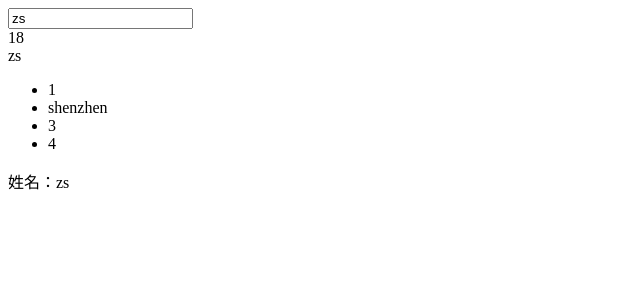
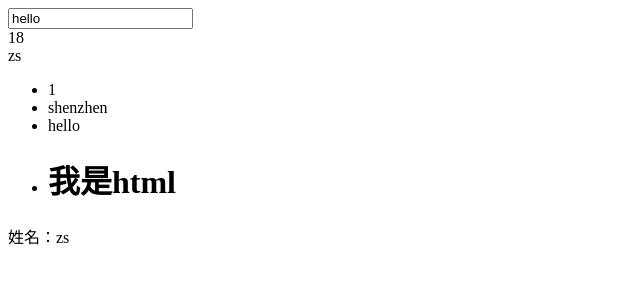
Before and after one commit to hymore/vue_learn, a plain HTML site: page index.html in a window 1280 px wide. Shown: the whole page, without its empty margins (0-640 px from the left). Drawn offline with Linux system fonts and the light colour scheme.

Commit message:
add v-html

```diff
--- /dev/null
+++ b/CompileUtils.js
@@ -0,0 +1,101 @@
+// 观察者
+class Watcher {
+  constructor(vm, expr, cb) {
+    this.vm = vm;
+    this.expr = expr;
+    this.cb = cb;
+    this.oldvalue = this.getValue(expr, vm);
+  }
+  getValue() {
+    Dep.target = this;
+    let value = CompileUtils.getValue(this.expr, this.vm);
+    Dep.target = null;
+    return value;
+  }
+  update() {
+    let newValue = CompileUtils.getValue(this.expr, this.vm);
+    if (newValue !== this.oldvalue) {
+      this.cb(newValue);
+    }
+  }
+}
+export class Dep {
+  constructor() {
+    this.subs = [];
+  }
+  add(watcher) {
+    this.subs.push(watcher);
+  }
+  notify() {
+    this.subs.forEach(watcher => {
+      watcher.update();
+    });
+  }
+}
+const CompileUtils = {
+  model(node, expr, vm) {
+    let hanlder = this.updater["modelUpdater"];
+    let value = this.getValue(expr, vm);
+    hanlder(node, value);
+    new Watcher(vm, expr, newValue => {
+      hanlder(node, newValue);
+    });
+    node.addEventListener("input", e => {
+      let newValue = e.target.value;
+      let arr = expr.split(".");
+      let [name] = arr.splice(-1);
+      let res = arr.reduce((p, c) => {
+        return p[c];
+      }, vm.$data);
+      res[name] = newValue;
+    });
+  },
+  html(node, expr, vm) {
+    let hanlder = this.updater["htmlUpdater"];
+    let value = this.getValue(expr, vm);
+    hanlder(node, value);
+    new Watcher(vm, expr, newValue => {
+      hanlder(node, newValue);
+    });
+  },
+
+  text(node, expr, vm) {
+    let hanlder = this.updater["textUpdater"];
+    let content = expr.replace(/\{\{(.+?)\}\}/g, (...args) => {
+      new Watcher(vm, args[1], () => {
+        hanlder(node, this.getConentValue(expr, vm));
+      });
+      return this.getValue(args[1], vm);
+    });
+
+    hanlder(node, content);
+  },
+  on(node, expr, vm, eventName) {
+    node.addEventListener(eventName, e => {
+      vm.$data[expr].call(vm, e);
+    });
+  },
+  getValue(expr, vm) {
+    return expr.split(".").reduce((data, current) => {
+      return data[current];
+    }, vm.$data);
+  },
+  getConentValue(expr, vm) {
+    return expr.replace(/\{\{(.+?)\}\}/g, (...args) => {
+      return this.getValue(args[1], vm);
+    });
+  },
+  updater: {
+    modelUpdater(node, value) {
+      node.value = value;
+    },
+    textUpdater(node, value) {
+      node.textContent = value;
+    },
+    htmlUpdater(node, value) {
+      node.innerHTML = value;
+    }
+  }
+};
+
+export default CompileUtils;
--- /dev/null
+++ b/Compiler.js
@@ -0,0 +1,53 @@
+import CompileUtils from "./CompileUtils.js";
+class Compiler {
+  constructor(el, vm) {
+    this.el = this.isElementNode(el) ? el : document.querySelector(el);
+    this.vm = vm;
+    let fragment = this.node2fragment(this.el);
+    this.compile(fragment);
+    this.el.appendChild(fragment);
+  }
+  isElementNode(node) {
+    return node.nodeType === 1;
+  }
+  node2fragment(node) {
+    let fragment = document.createDocumentFragment();
+    let firstChild;
+    while ((firstChild = node.firstChild)) {
+      fragment.appendChild(firstChild);
+    }
+    return fragment;
+  }
+  isDirective(attrName) {
+    return attrName.startsWith("v-");
+  }
+  compileText(node) {
+    let content = node.textContent;
+    if (/\{\{(.+?)\}\}/.test(content)) {
+      CompileUtils["text"](node, content, this.vm);
+    }
+  }
+  compileElement(node) {
+    let attributes = node.attributes;
+    [...attributes].forEach(attr => {
+      let { name, value: expr } = attr;
+      if (this.isDirective(name)) {
+        let [, directive] = name.split("-");
+        let [directiveName, eventName] = directive.split(":");
+        CompileUtils[directiveName](node, expr, this.vm, eventName);
+      }
+    });
+  }
+  compile(node) {
+    let childnodes = node.childNodes;
+    [...childnodes].forEach(child => {
+      if (this.isElementNode(child)) {
+        this.compileElement(child);
+        this.compile(child);
+      } else {
+        this.compileText(child);
+      }
+    });
+  }
+}
+export default Compiler;
--- a/index.html
+++ b/index.html
@@ -7,19 +7,19 @@
   </head>
   <body>
     <div id="app">
-      <input type="text" v-model="school.name" />
+      <input type="text" v-model="message" />
       <div>{{school.age}}</div>
       {{school.name}}
       <ul>
         <li v-on:click="change">1</li>
         <li>{{address}}</li>
-        <li>3</li>
-        <li>4</li>
+        <li>{{message}}</li>
+        <li v-html="html">4</li>
       </ul>
       {{getName}}
     </div>
-    <script src="./mvvm.js"></script>
-    <script>
+    <script type="module">
+      import Vue from "./mvvm.js";
       let vm = new Vue({
         el: "#app",
         data: {
@@ -27,7 +27,9 @@
             name: "zs",
             age: 18
           },
-          address: "shenzhen"
+          html: "<h1>我是html</h1>",
+          address: "shenzhen",
+          message: "hello"
         },
         computed: {
           getName() {
--- a/mvvm.js
+++ b/mvvm.js
@@ -1,139 +1,6 @@
-// import CompileUtils from "./compileUtils";
-class Compiler {
-  constructor(el, vm) {
-    this.el = this.isElementNode(el) ? el : document.querySelector(el);
-    this.vm = vm;
-    let fragment = this.node2fragment(this.el);
-    this.compile(fragment);
-    this.el.appendChild(fragment);
-  }
-  isElementNode(node) {
-    return node.nodeType === 1;
-  }
-  node2fragment(node) {
-    let fragment = document.createDocumentFragment();
-    let firstChild;
-    while ((firstChild = node.firstChild)) {
-      fragment.appendChild(firstChild);
-    }
-    return fragment;
-  }
-  isDirective(attrName) {
-    return attrName.startsWith("v-");
-  }
-  compileText(node) {
-    let content = node.textContent;
-    if (/\{\{(.+?)\}\}/.test(content)) {
-      CompileUtils["text"](node, content, this.vm);
-    }
-  }
-  compileElement(node) {
-    let attributes = node.attributes;
-    [...attributes].forEach(attr => {
-      let { name, value: expr } = attr;
-      if (this.isDirective(name)) {
-        let [, directive] = name.split("-");
-        let [directiveName, eventName] = directive.split(":");
-        CompileUtils[directiveName](node, expr, this.vm, eventName);
-      }
-    });
-  }
+import { Dep } from "./CompileUtils.js";
+import Compiler from "./Compiler.js";
 
-  compile(node) {
-    let childnodes = node.childNodes;
-    [...childnodes].forEach(child => {
-      if (this.isElementNode(child)) {
-        this.compileElement(child);
-        this.compile(child);
-      } else {
-        this.compileText(child);
-      }
-    });
-  }
-}
-CompileUtils = {
-  model(node, expr, vm) {
-    let hanlder = this.updater["modelUpdater"];
-    let value = this.getValue(expr, vm);
-    hanlder(node, value);
-    new Watcher(vm, expr, newValue => {
-      hanlder(node, newValue);
-    });
-  },
-  html(node, expr, vm) {},
-
-  text(node, expr, vm) {
-    let hanlder = this.updater["textUpdater"];
-    let content = expr.replace(/\{\{(.+?)\}\}/g, (...args) => {
-      new Watcher(vm, args[1], () => {
-        hanlder(node, this.getConentValue(expr, vm));
-      });
-      return this.getValue(args[1], vm);
-    });
-
-    hanlder(node, content);
-  },
-  on(node, expr, vm, eventName) {
-    node.addEventListener(eventName, e => {
-      vm.$data[expr].call(vm, e);
-    });
-  },
-  getEvent(expr, vm) {
-    return vm.$data[expr].bind(vm);
-  },
-  getValue(expr, vm) {
-    return expr.split(".").reduce((data, current) => {
-      return data[current];
-    }, vm.$data);
-  },
-  getConentValue(expr, vm) {
-    return expr.replace(/\{\{(.+?)\}\}/g, (...args) => {
-      return this.getValue(args[1], vm);
-    });
-  },
-  updater: {
-    modelUpdater(node, value) {
-      node.value = value;
-    },
-    textUpdater(node, value) {
-      node.textContent = value;
-    }
-  }
-};
-// 观察者
-class Watcher {
-  constructor(vm, expr, cb) {
-    this.vm = vm;
-    this.expr = expr;
-    this.cb = cb;
-    this.oldvalue = this.getValue(expr, vm);
-  }
-  getValue() {
-    Dep.target = this;
-    let value = CompileUtils.getValue(this.expr, this.vm);
-    Dep.target = null;
-    return value;
-  }
-  update() {
-    let newValue = CompileUtils.getValue(this.expr, this.vm);
-    if (newValue !== this.oldvalue) {
-      this.cb(newValue);
-    }
-  }
-}
-class Dep {
-  constructor() {
-    this.subs = [];
-  }
-  add(watcher) {
-    this.subs.push(watcher);
-  }
-  notify() {
-    this.subs.forEach(watcher => {
-      watcher.update();
-    });
-  }
-}
 // 数据劫持
 class Observer {
   constructor(data) {
@@ -202,3 +69,4 @@ class Vue {
     }
   }
 }
+export default Vue;
```
Also changed, not shown: 2 other files.
